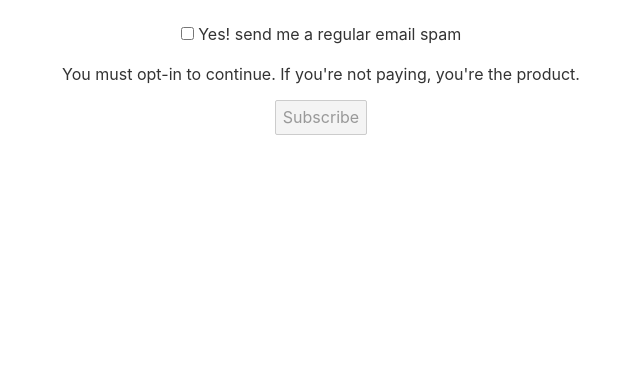
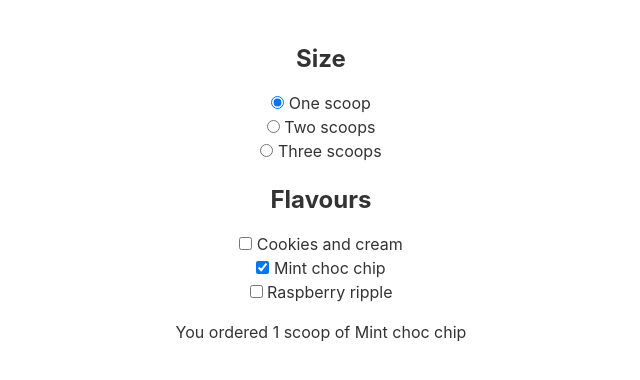
Before and after one commit to altaf-web/svelte-ts-example-app, a Svelte app: page / in a window 1280 px wide. Shown: the top 380 px of the page, without its empty margins (319-959 px from the left). Built offline with nearby package versions, Linux system fonts and the light colour scheme.

Commit message:
checkbox demo test

```diff
--- a/src/App.svelte
+++ b/src/App.svelte
@@ -1,4 +1,6 @@
 <script lang="ts">
+
+	//pass=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
 	/*
         import Image from "./Image.svelte";
         import Assignments from "./Assignments.svelte";
@@ -18,15 +20,15 @@
         import EventForwarding from "./EventForwarding.svelte";
         import TextInput from "./TextInput.svelte";
         import NumericInput from "./NumericInput.svelte";
+		import CheckboxInput from "./CheckboxInput.svelte";
     */
-import CheckboxInput from "./CheckboxInput.svelte";
-
-	//pass=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
+		import GroupInputs from "./GroupInputs.svelte";
 </script>
 
 <main>
+		<GroupInputs />
+	<!--
 		<CheckboxInput />
-<!--
 		<NumericInput />
         <TextInput />
         <EventForwarding />
--- a/src/CheckboxInput.svelte
+++ b/src/CheckboxInput.svelte
@@ -3,13 +3,14 @@
 </script>
 <label>
     <input type="checkbox" bind:checked={yes}>
-    Yes! send me a regular email spam
+    Yes! Send me regular email spam
 </label>
 {#if yes}
     <p>Thank you. We will bombard your inbox and sell your personal details.</p>
 {:else}
     <p>You must opt-in to continue. If you're not paying, you're the product.</p>
 {/if}
+
 <button disabled={!yes}>
     Subscribe
 </button>
--- /dev/null
+++ b/src/GroupInputs.svelte
@@ -0,0 +1,39 @@
+<script lang="ts">
+    let scoops = 1;
+    let flavours = ['Mint choc chip'];
+    let menu = [
+        'Cookies and cream',
+        'Mint choc chip',
+        'Raspberry ripple'
+    ];
+    function join(flavours) {
+        if (flavours.length === 1) return flavours[0];
+        return `${flavours.slice(0, -1).join(', ')} and ${flavours[flavours.length - 1]}`;
+    }
+</script>
+<h2>Size</h2>
+<label>
+    <input type="radio" bind:group={scoops} name="scoops" value={1}>
+    One scoop
+</label>
+<label>
+    <input type="radio" bind:group={scoops} name="scoops" value={2}>
+    Two scoops
+</label>
+<label>
+    <input type="radio" bind:group={scoops} name="scoops" value={3}>
+    Three scoops
+</label>
+
+<h2>Flavours</h2>
+{#each menu as flavour}
+    <label>
+        <input type="checkbox" bind:group={flavours} name="flavours" value={flavour} >
+        {flavour}
+    </label>
+{/each}
+{#if flavours.length === 0}
+    <p>Please select at least one flavour</p>
+{:else}
+    <p>You ordered {scoops} {scoops === 1 ? 'scoop' : 'scoops'} of {join(flavours)}</p>
+{/if}
```
Lines whose indentation alone changed are shown as unchanged.
